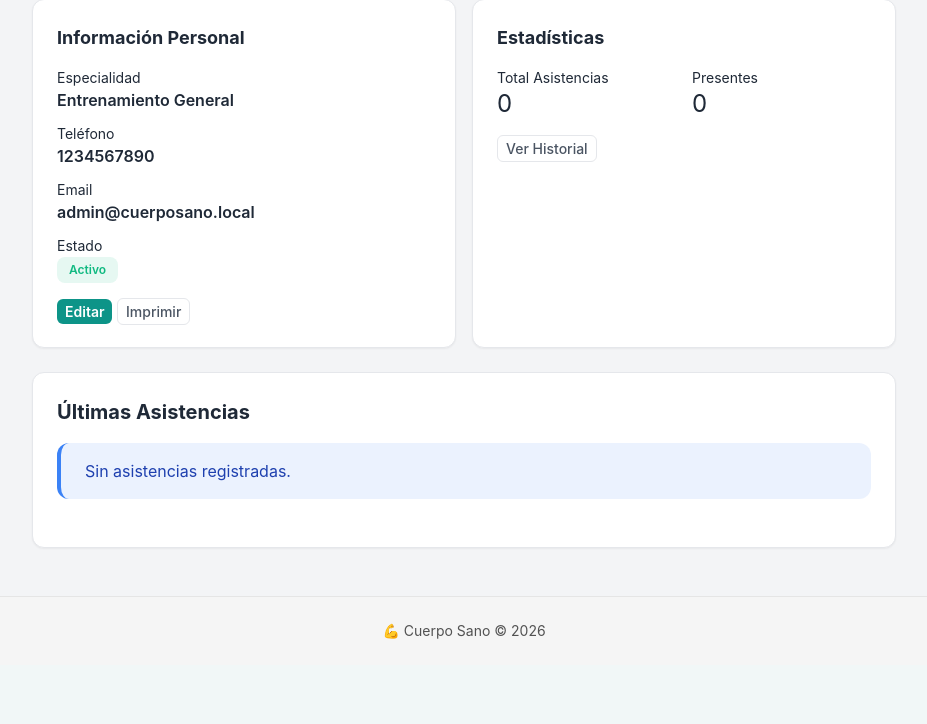
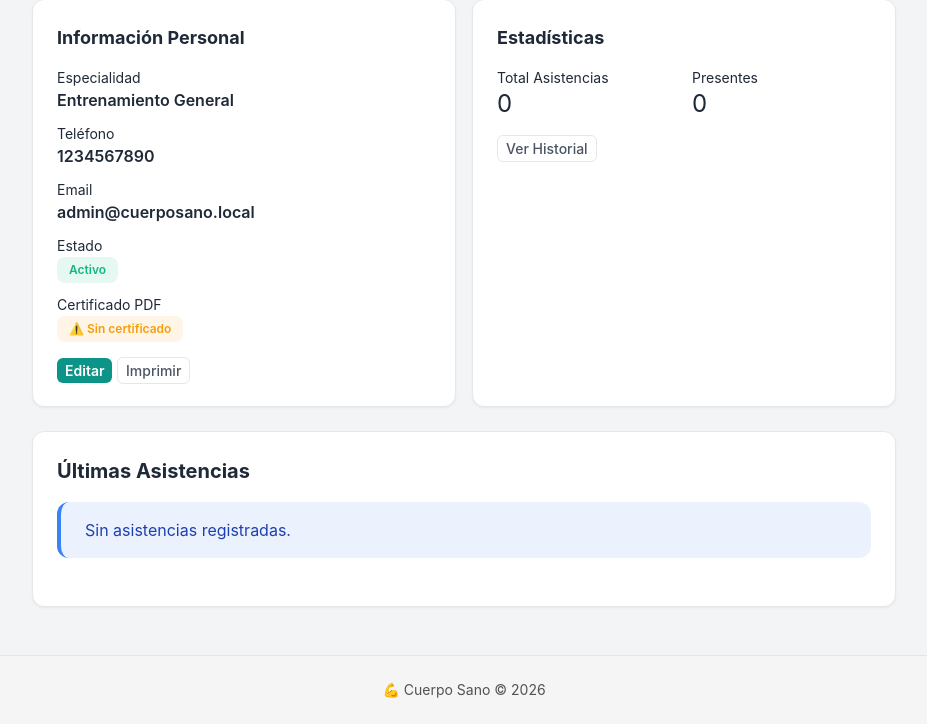
Before and after one commit to angelhzambrano/tp-ingsoft-cuerpo-sano, a Django app: page /entrenadores/1/ in a window 1280 px wide. Shown: the part 187-911 px from the top of the page, without its empty margins (176-1103 px from the left). Before the commit the page ends 826 px from the top, so only its background shows below. Run offline with Django 5.2, Linux system fonts and the light colour scheme; a user stored in the database is signed in; data comes from the database, SQL or seed files in the repository; data that the repository does not hold is empty; some libraries are stand-ins or nearby versions.

Commit message:
feat: Mostrar certificado PDF en listado y detalle de entrenadores
- Listado: Columna "Certificado" con insignia (✅ o ⚠️)
- Detalle: Botón de descarga 📥 para ver/descargar PDF
- Badges visuales para estado de certificación

Co-Authored-By: Claude Haiku 4.5 <noreply@anthropic.com>

```diff
--- a/entrenadores/templates/entrenadores/detalle.html
+++ b/entrenadores/templates/entrenadores/detalle.html
@@ -36,6 +36,19 @@
                                 <span class="badge badge-danger">Inactivo</span>
                             {% endif %}
                         </p>
+                    </div>
+                    <div>
+                        <p class="text-gray text-sm">Certificado PDF</p>
+                        {% if entrenador.certificado %}
+                            <div class="flex items-center gap-2">
+                                <span class="badge badge-success">✅ Certificado</span>
+                                <a href="{{ entrenador.certificado.url }}" target="_blank" class="btn-ghost px-2 py-1 rounded-md text-sm hover:opacity-90">
+                                    📥 Descargar
+                                </a>
+                            </div>
+                        {% else %}
+                            <span class="badge badge-warning">⚠️ Sin certificado</span>
+                        {% endif %}
                     </div>
                 </div>
 
```
Also changed, not shown: entrenadores/templates/entrenadores/lista.html (+8 -0 lines).
